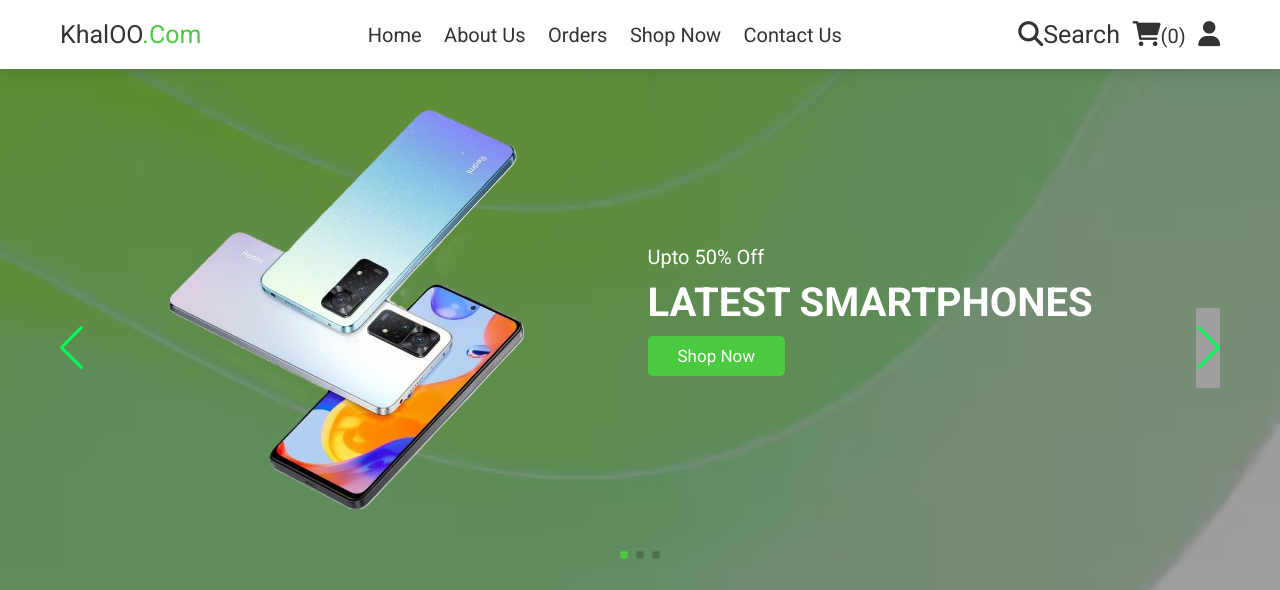
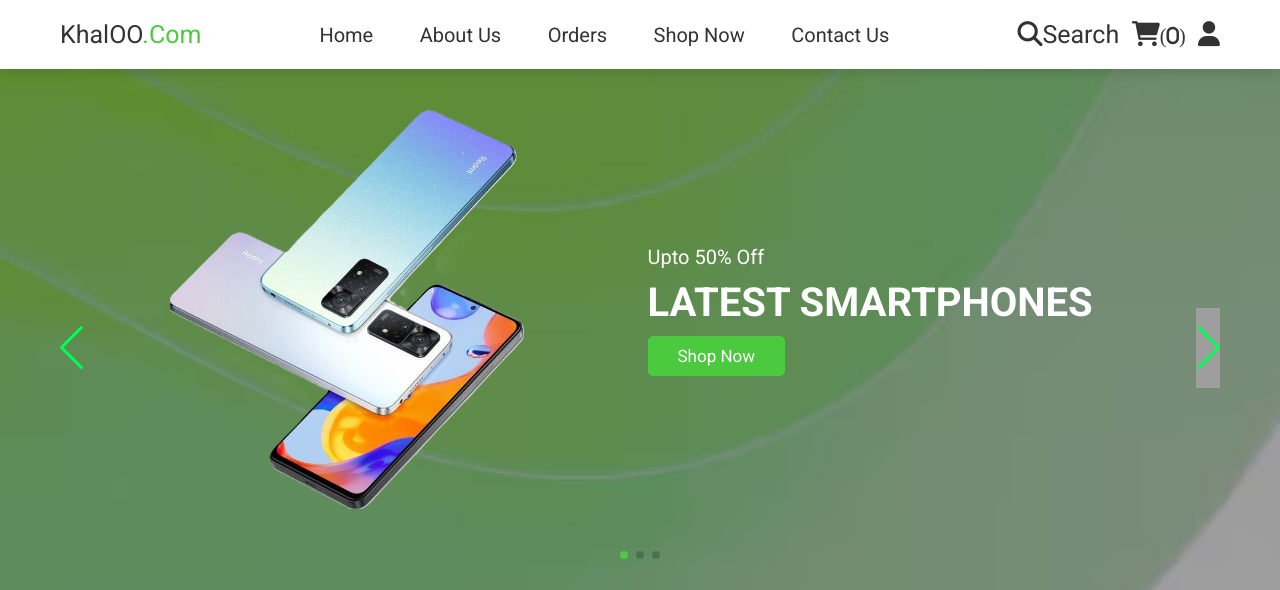
Before and after one commit to KH-BLDS/l2_batna2_daw_project, a PHP site: page /home.php in a window 1280 px wide. Shown: the top 590 px of the page. Run offline with PHP 8.4, Linux system fonts and the light colour scheme; data that the repository does not hold is empty; some libraries are stand-ins or nearby versions; grey boxes are pictures that could not be loaded.

Commit message:
style.css

```diff
--- a/css/style.css
+++ b/css/style.css
@@ -183,29 +183,54 @@ section {
 
 .header .flex .navbar a {
   margin: 0 1rem;
+  padding: 0.5rem 1rem;
+  border: 2px solid transparent;
+  border-radius: 5px;
+  transition: all 0.3s ease;
   font-size: 2rem;
   color: var(--black);
+  text-decoration: none;
+  position: relative;
+  transition: color 0.3s, box-shadow 0.3s;
 }
 
 .header .flex .navbar a:hover {
   color: var(--main-color);
-  text-decoration: underline;
+  background-color: var(--light-grey);
+  border-color: var(--main-color);
+  box-shadow: 0 4px 8px rgba(0, 0, 0, 0.1);
 }
 
+.header .flex .navbar a::before {
+  content: '';
+  position: absolute;
+  left: 0;
+  bottom: -4px;
+  width: 100%;
+  height: 2px;
+  background-color: var(--main-color);
+  transform: scaleX(0);
+  transition: transform 0.3s ease;
+}
 
 .header .flex .icons>* {
   margin-left: 1rem;
   font-size: 2.5rem;
   cursor: pointer;
   color: var(--black);
+  transition: all 0.3s ease;
+  transition: color 0.3s;
 }
 
 .header .flex .icons>*:hover {
   color: var(--main-color);
+  background-color: var(--light-grey);
+  border-color: var(--main-color);
 }
 
 .header .flex .icons a span {
   font-size: 2rem;
+  font-family: 'FontAwesome';
 }
 
 .header .flex .profile {
```
